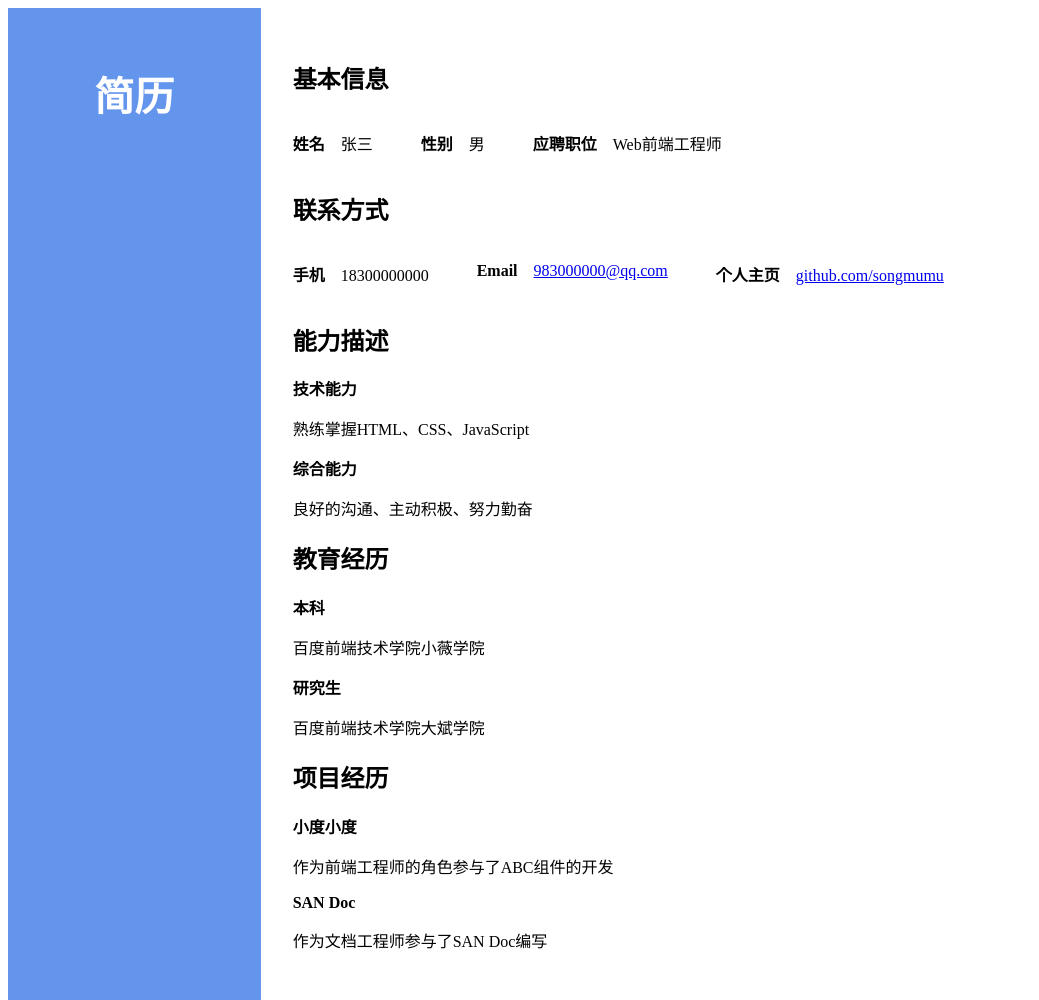
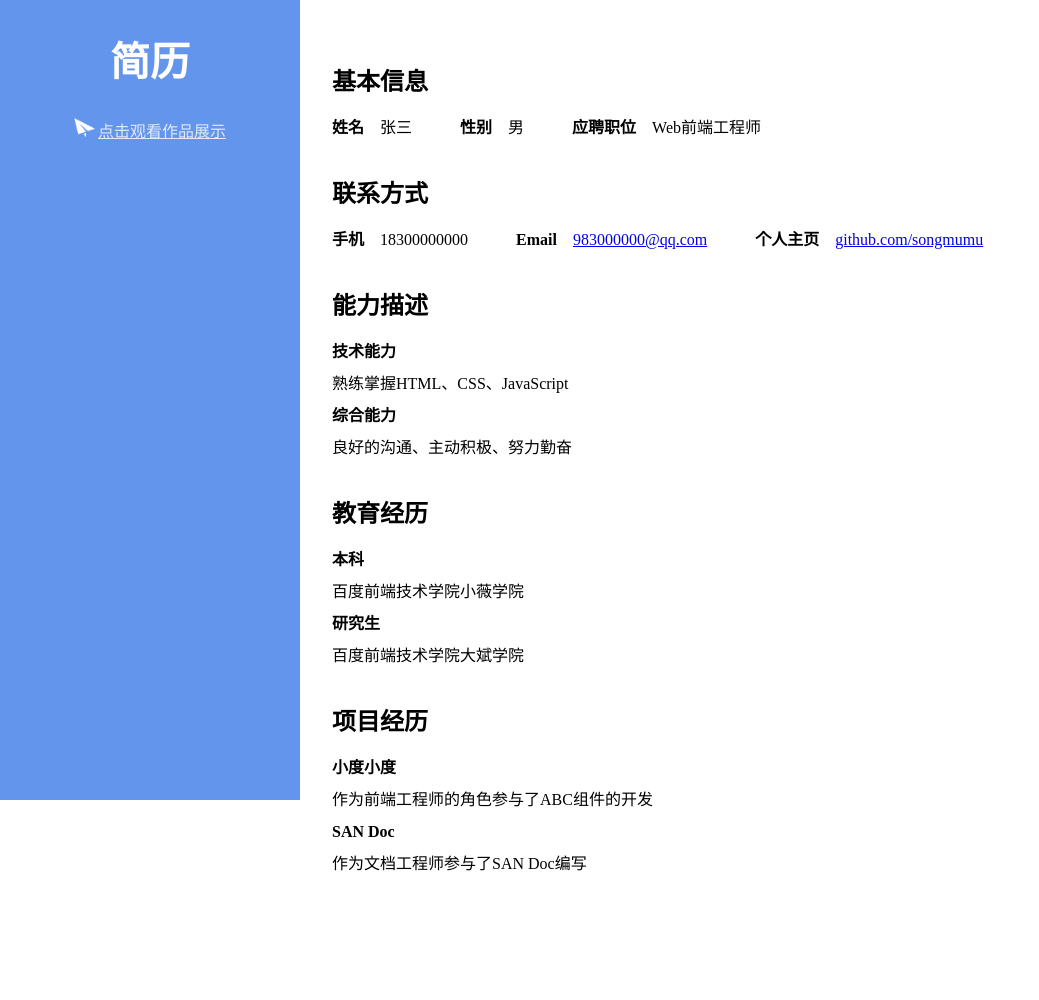
Before and after one commit to songmumu/songmumu.github.io, a plain HTML site: page index.html in a window 1280 px wide. Shown: the whole page, without its empty margins (0-1039 px from the left). After the commit the page ends 880 px from the top, so only its background shows below. Drawn offline with Linux system fonts and the light colour scheme.

Commit message:
添加个人作品链接

```diff
--- a/css/style_2.css
+++ b/css/style_2.css
@@ -1,10 +1,21 @@
-body{
-  display: flex;
+*{
+  padding: 0;
+  margin: 0;
+}
+
+.project {
+  width: 100vw;
+  height: 100vh;
+  position: relative;
 }
 .title{
-  flex-basis: 20%;
-  float: left;
+  position: fixed;
+  left: 0;
+  top: 0;
+  width: 300px;
+  height: 100%;
   background-color: cornflowerblue;
+  text-align: center;
 }
 
 .title h1{
@@ -15,11 +26,26 @@ body{
 }
 
 main{
-  width: 75%;
-  float: left;
+  position: absolute;
+  left: 300px;
+  top: 0;
+  width: calc(100% - 300px);
+  height: 100%;
+  box-sizing: border-box;
   padding: 2rem;
 }
 
+main p {
+  line-height: 2rem;
+}
+
+section {
+  margin: 30px 0;
+}
+
+aside {
+  margin: 15px 0;
+}
 span{
   font-weight: 600;
   margin-right: 1rem;
@@ -40,3 +66,33 @@ span{
   content: '';
   display: block;
 }
+
+.look-me {
+  height: 0px;
+  transition: height 1s;
+  -webkit-transition: height 1s;
+  overflow: hidden;
+  color: rgba(255, 255, 255, 0.8);
+}
+.show-btn {
+  display: inline-block;
+  margin: 30px 0;
+  padding-left: 24px;
+  background: url(../images/go.png) 0px 0px no-repeat;
+  background-size: 21px;
+  cursor: pointer;
+}
+#show {
+  color: rgba(255, 255, 255, 0.8);
+}
+#my-project {
+  text-align: left;
+  padding: 10px 20px;
+}
+#my-project li {
+  margin: 10px 20px;
+  list-style-image: url(https://changyan.itc.cn/mdevp/extensions/cy-skin/028/skin-red/images/face.png);
+}
+#my-project li a {
+  color: bisque;
+}
--- a/index.html
+++ b/index.html
@@ -8,8 +8,19 @@
   <link rel="stylesheet" type="text/css" media="screen" href="css/style_2.css" />
 </head>
 <body>
+  <div class="project">
     <header class="title">
       <h1>简历</h1>
+      <div class="show-btn">
+        <a href="#0" id="show">点击观看作品展示</a>
+      </div>
+      <div class="look-me">
+        <p>点击链接查看</p>
+        <ol id="my-project">
+          <li><a href="https://songmumu.github.io/ife_9-11/index">fie_9-11</a></li>
+          <li><a href="https://songmumu.github.io/ife_12-15/index">fie_12-15</a></li>
+        </ol>
+      </div>
     </header>
     <main>
       <section class="base-info">
@@ -28,8 +39,8 @@
         </aside>
         <div class="clearfix">
           <p><span>手机</span>18300000000</p>
-        <p><span>Email</span><a href="#">983000000@qq.com</a></p>
-        <p><span>个人主页</span><a href="#">github.com/songmumu</a></p>
+          <p><span>Email</span><a href="#1">983000000@qq.com</a></p>
+          <p><span>个人主页</span><a href="#2">github.com/songmumu</a></p>
         </div>
       </section>
       <section>
@@ -78,5 +89,14 @@
         </div>
       </section>
     </main>
+  </div>
+  <script>
+    let lookMe = document.getElementsByClassName('look-me')[0];
+    let showBtn = document.getElementsByClassName('show-btn')[0];
+    showBtn.addEventListener('click', function(event) {
+      event.stopPropagation;
+      lookMe.style.height = 100 + 'px';
+    })
+  </script>
 </body>
 </html>
```
Also changed, not shown: images/go.png (added). Lines whose indentation alone changed are shown as unchanged.
